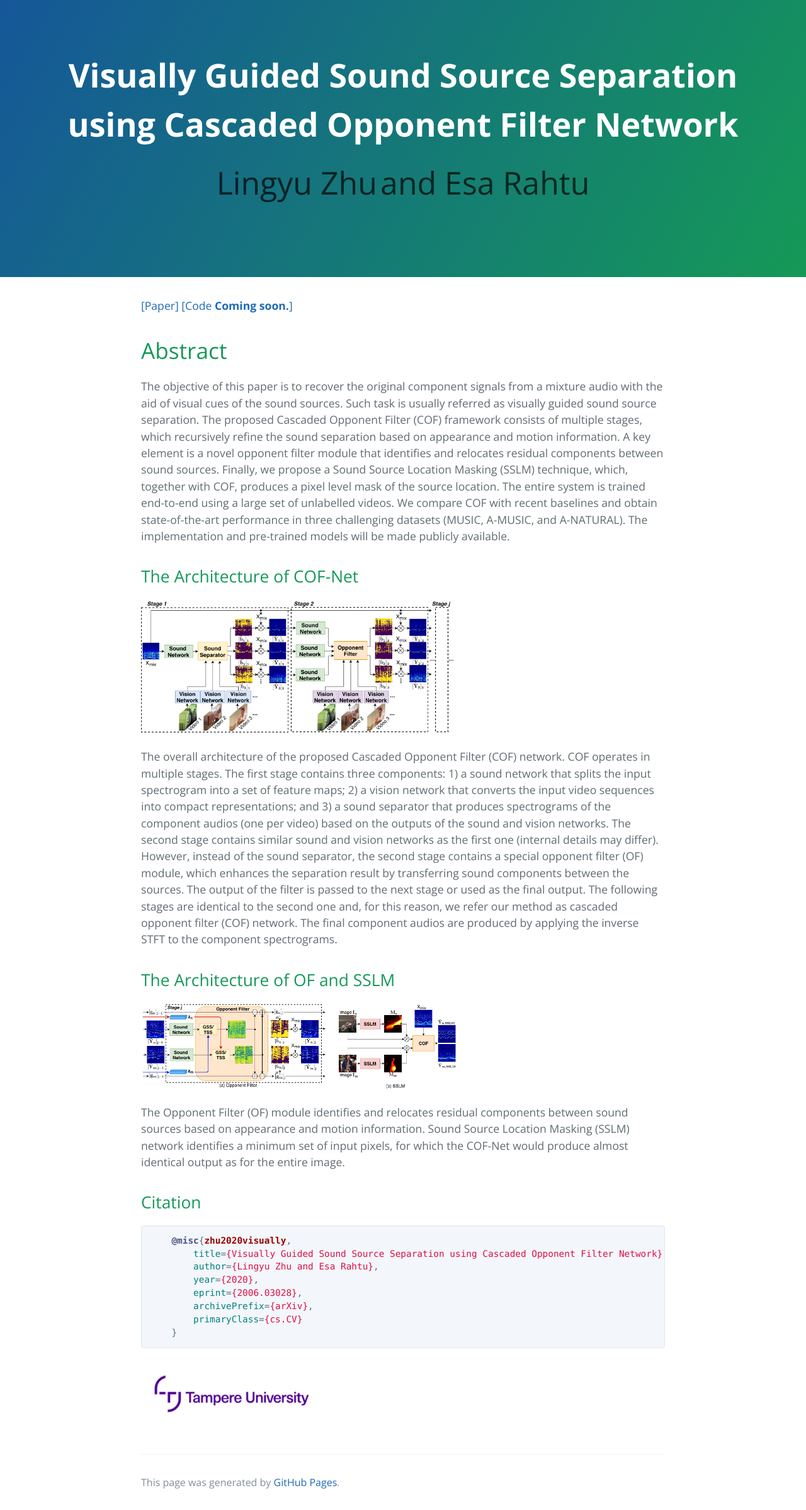
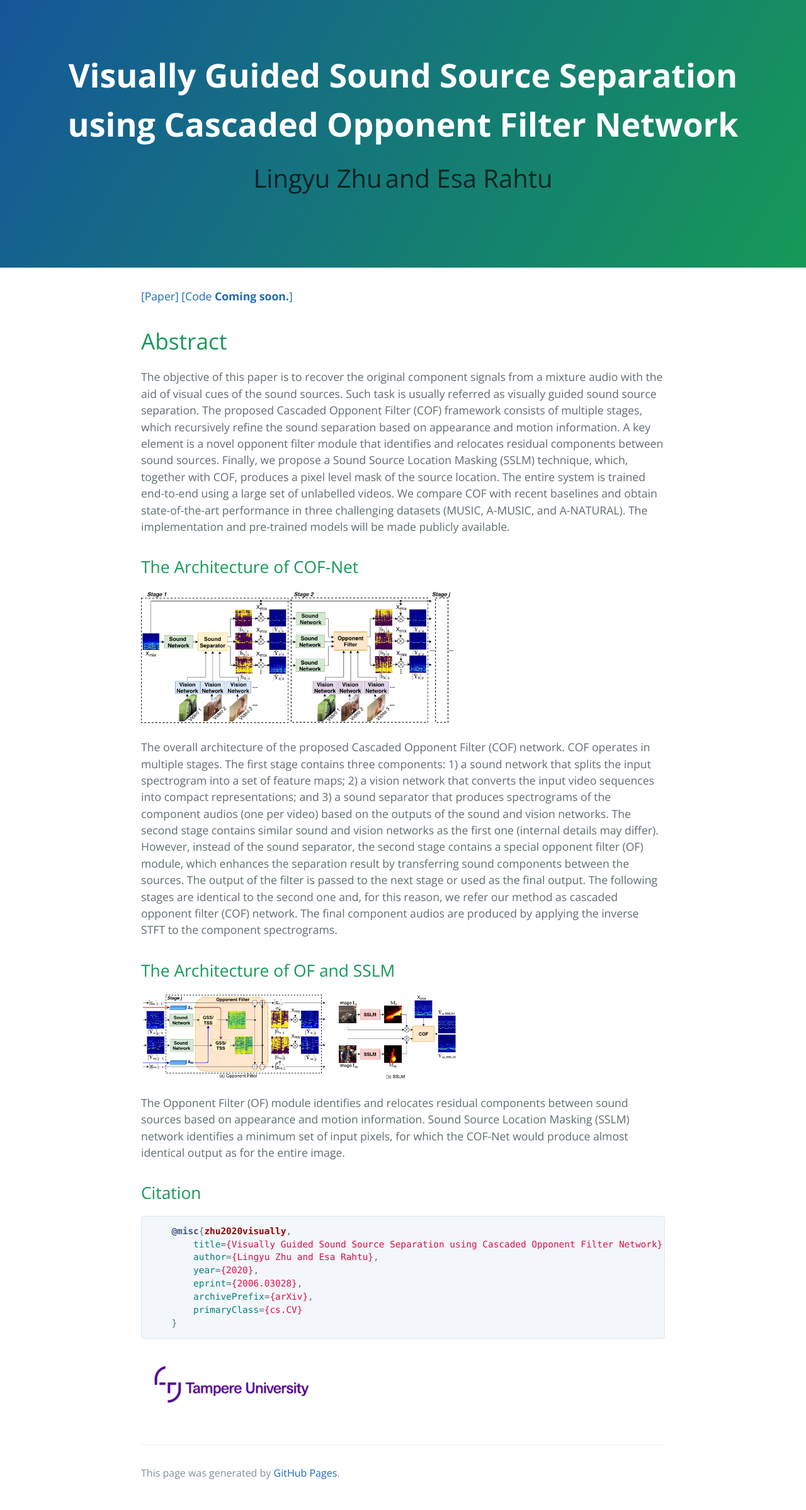
Before and after one commit to ly-zhu/ly-zhu.github.io, a Jekyll site: the page built from cof-net.md, in a window 1280 px wide. Shown: the whole page at 63% size. Built offline with Jekyll 4.4.1, drawn with Linux system fonts in a browser that asks for light colours.

Commit message:
add project tagline(author) default-html font 200%

```diff
--- a/_layouts/default.html
+++ b/_layouts/default.html
@@ -11,7 +11,7 @@
   <body>
     <section class="page-header">
       <h1 class="project-name">{{ page.title }}</h1>
-      <h2 class="project-tagline"><a <span style='color: #000000; font-size: 250%;' href="https://ly-zhu.github.io/">Lingyu Zhu</a> <a <span style='color: #000000; font-size: 250%;' href="http://esa.rahtu.fi/"> and Esa Rahtu</a></h2>
+      <h2 class="project-tagline"><a <span style='color: #000000; font-size: 200%;' href="https://ly-zhu.github.io/">Lingyu Zhu</a> <a <span style='color: #000000; font-size: 200%;' href="http://esa.rahtu.fi/"> and Esa Rahtu</a></h2>
       <!--
       {% if site.github.is_project_page %}
         <a href="https://github.com/ly-zhu/cof-net" class="btn">GitHub</a>
```
